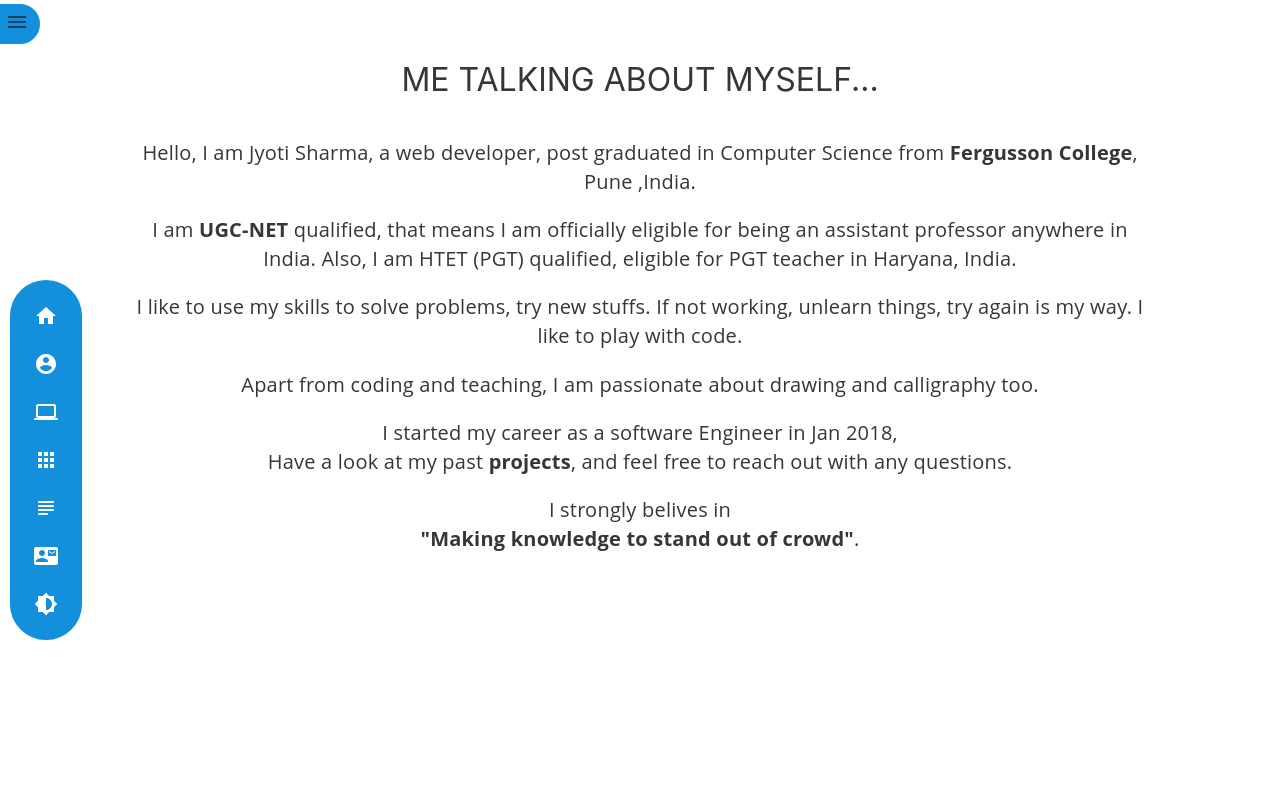
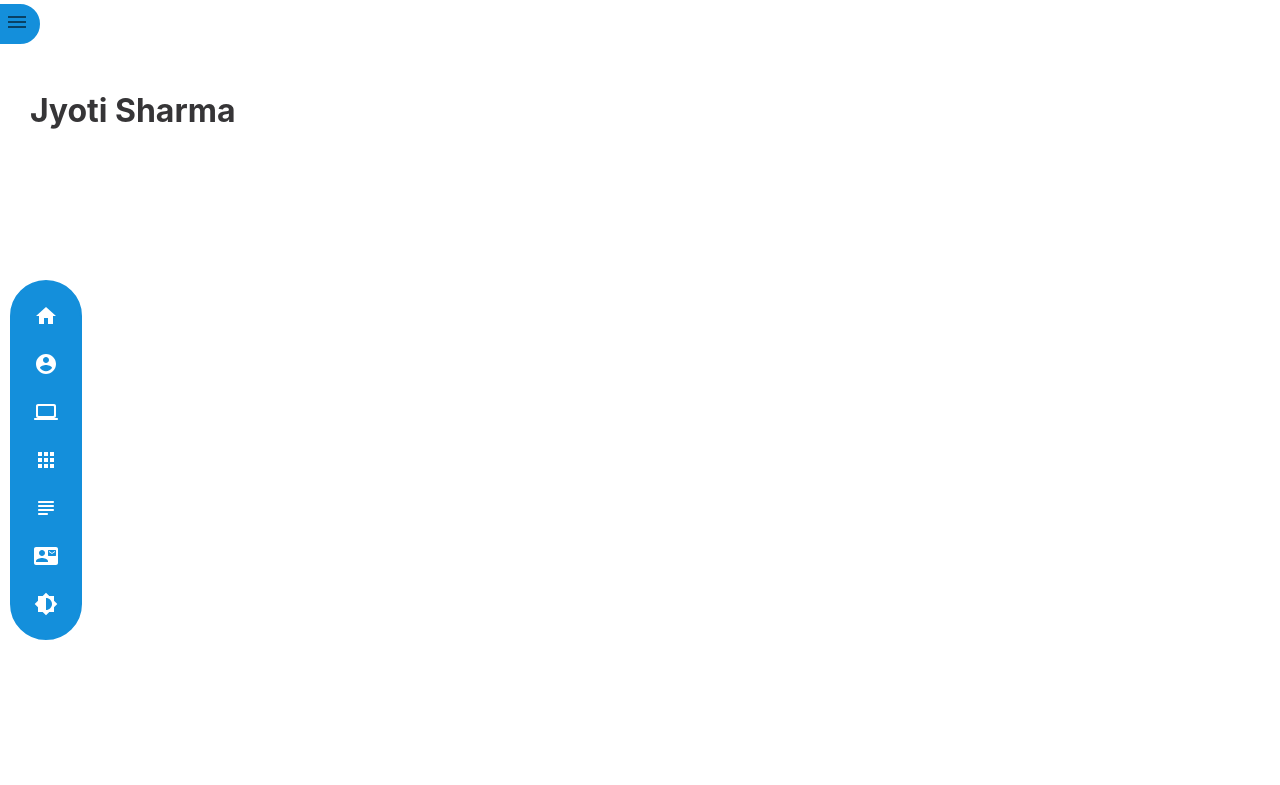
Before and after one commit to JyotiSharma1234/jyotisharma1234.github.io, a React (Create React App) app: page / in a window 1280 px wide. Shown: the top 785 px of the page. Built offline with nearby package versions, Linux system fonts and the light colour scheme.

Commit message:
Home Added

```diff
--- /dev/null
+++ b/src/components/Home.js
@@ -0,0 +1,20 @@
+import React from "react";
+import {
+    makeStyles,
+    Box,
+} from "@material-ui/core";
+
+const useStyles = makeStyles((theme) => ({
+}));
+
+const Home = (props) => {
+    const classes = useStyles();
+
+    return(
+        <Box display="flex" flexDirection="row" alignItems="center">
+                <h1>Jyoti Sharma</h1>
+        </Box>
+    )
+}
+
+export default Home;
--- a/src/components/MainPage.js
+++ b/src/components/MainPage.js
@@ -7,10 +7,11 @@ import Skills from './Skills';
 import About from './About';
 import Blogs from './Blogs';
 import Certificates from './Certificates'
+import Home from './Home';
 const useStyles = makeStyles((theme) => ({
     seaction:{
-        marginTop: 40,
         minHeight: 700,
+        padding: 30,
     },
     root:{
         marginTop: 40,
@@ -23,6 +24,9 @@ const MainPage = (props) => {
 
     return (
         <div className={classes.root}>
+            <div id="about" className={classes.seaction}>
+                <Home theme={theme}/>
+            </div>
             <div id="about" className={classes.seaction}>
                 <About theme={theme}/>
             </div>
```
Also changed, not shown: src/content/ProjectsList.js (added, +28 -0 lines), src/images/jyotiPic.jpg (added).
